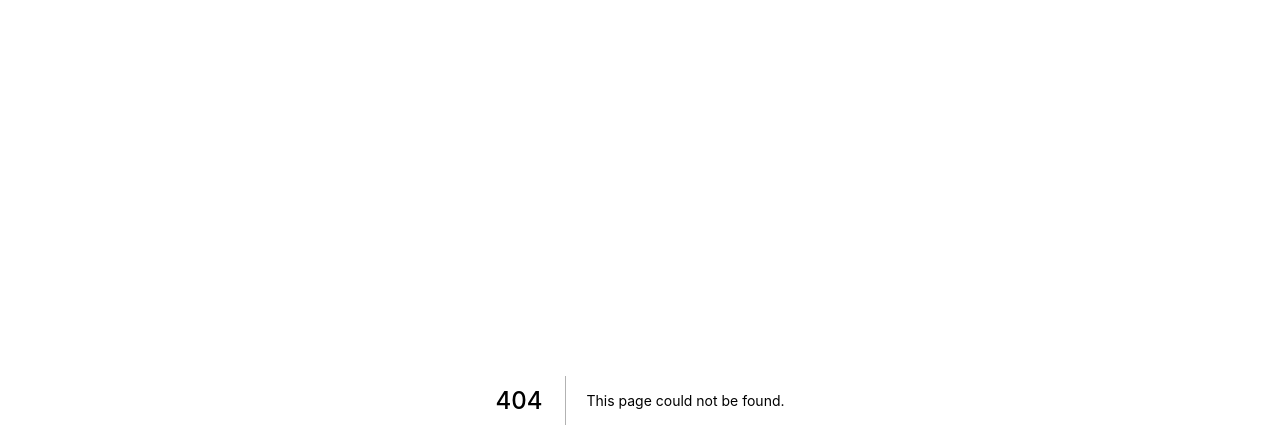
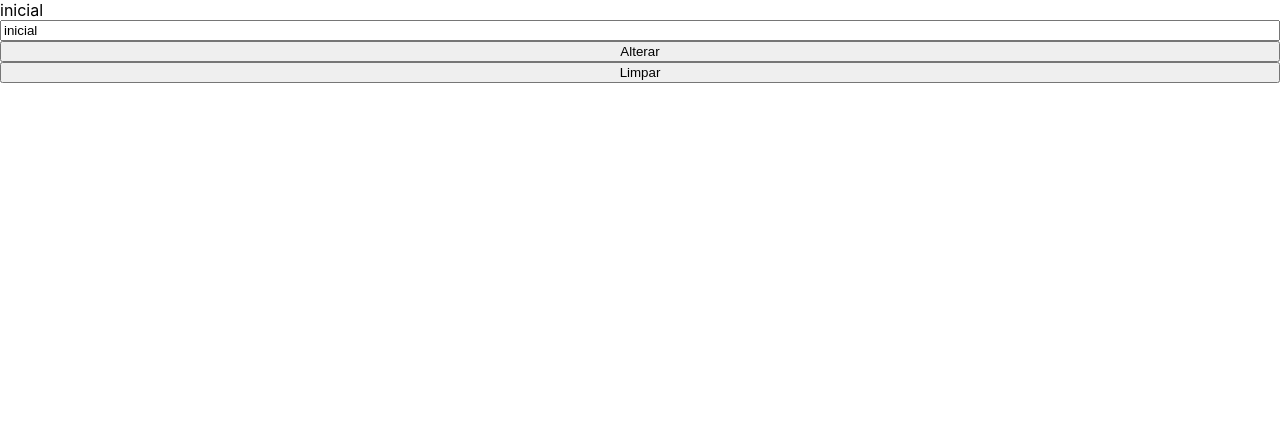
Before and after one commit to kleitonalbuquerque/curso-nextjs, a Next.js app: page /estado/formulario in a window 1280 px wide. Before the commit this address had no page. Shown: the top 448 px of the page. Built offline with nearby package versions, Linux system fonts and the light colour scheme.

Commit message:
Componentes controlados

```diff
--- /dev/null
+++ b/pages/estado/formulario.jsx
@@ -0,0 +1,28 @@
+import { useState } from "react";
+
+export default function formulario() {
+  // Componente controlado
+  const [valor, setValor] = useState("inicial"); // Componente não controlado useState(undefined)
+  console.log(valor);
+
+  function alterarInput() {
+    setValor(valor + "!");
+  }
+
+  function limpaInput() {
+    setValor("");
+  }
+
+  return (
+    <div style={{ display: "flex", flexDirection: "column" }}>
+      <span>{valor}</span>
+      <input
+        type="text"
+        value={valor}
+        onChange={(e) => setValor(e.target.value)}
+      />
+      <button onClick={alterarInput}>Alterar</button>
+      <button onClick={limpaInput}>Limpar</button>
+    </div>
+  );
+}
```
